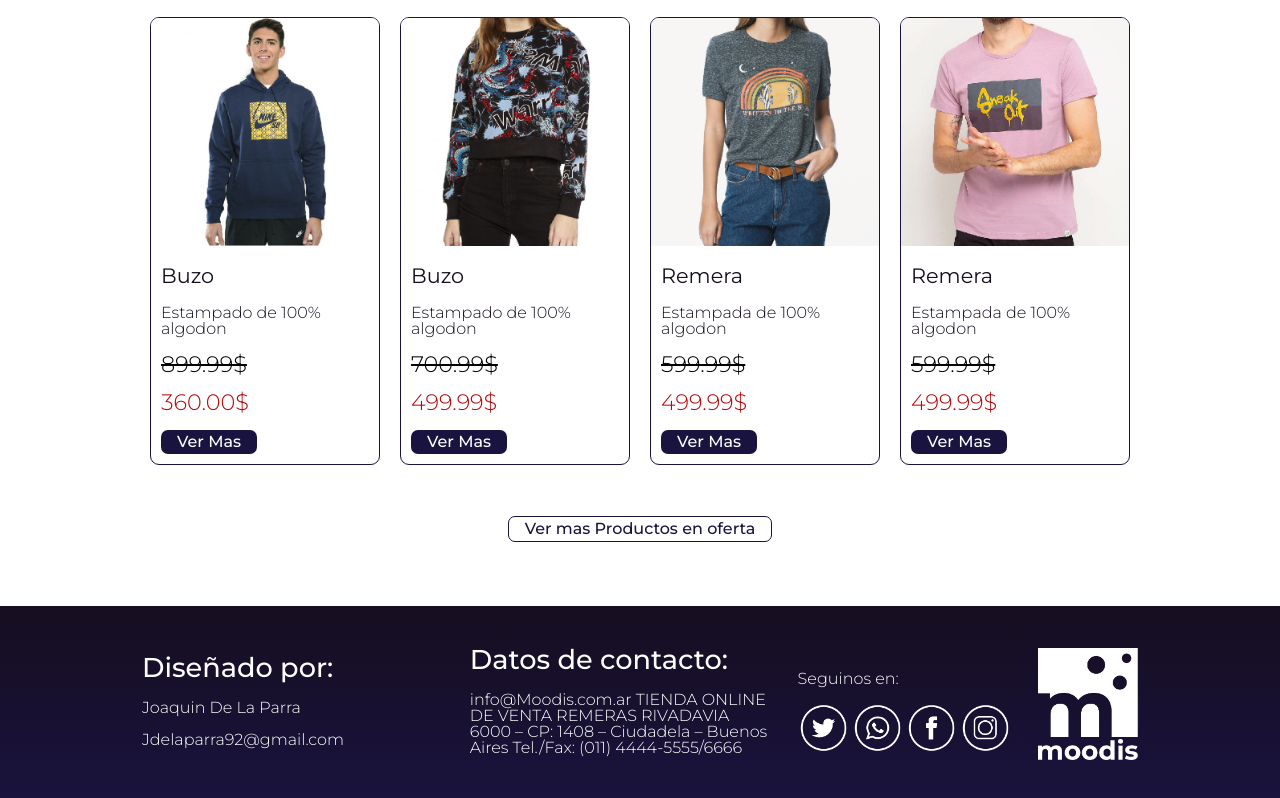
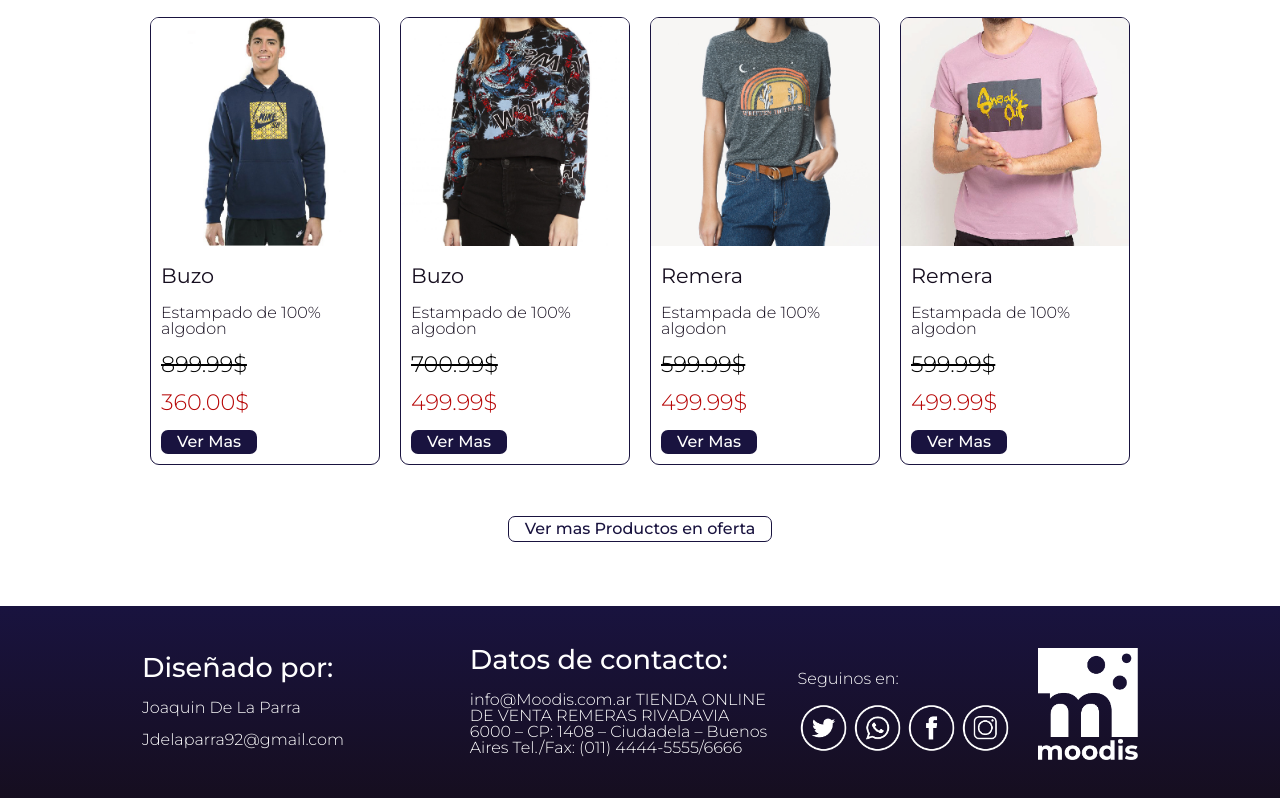
Before and after one commit to jdelaparra92/Ecommerce-Remeras, a website: page index.html in a window 1280 px wide. Shown: the part 3408-4206 px from the top of the page. Drawn offline with nearby package versions, Linux system fonts and the light colour scheme.

```diff
--- a/scss/prueba.scss
+++ b/scss/prueba.scss
@@ -696,7 +696,7 @@
 
 /* FOOTER*/
 footer{
-  background: linear-gradient(180deg, $color-primario, $color-primario2) ;
+  background: linear-gradient(180deg, $color-primario2, $color-primario) ;
   height: auto ;
   display: flex ;
   flex-wrap: nowrap;
```
Also changed, not shown: index.html (+1 -0 lines), package.json (added, +18 -0 lines), css/styles.css, 1 other file.
